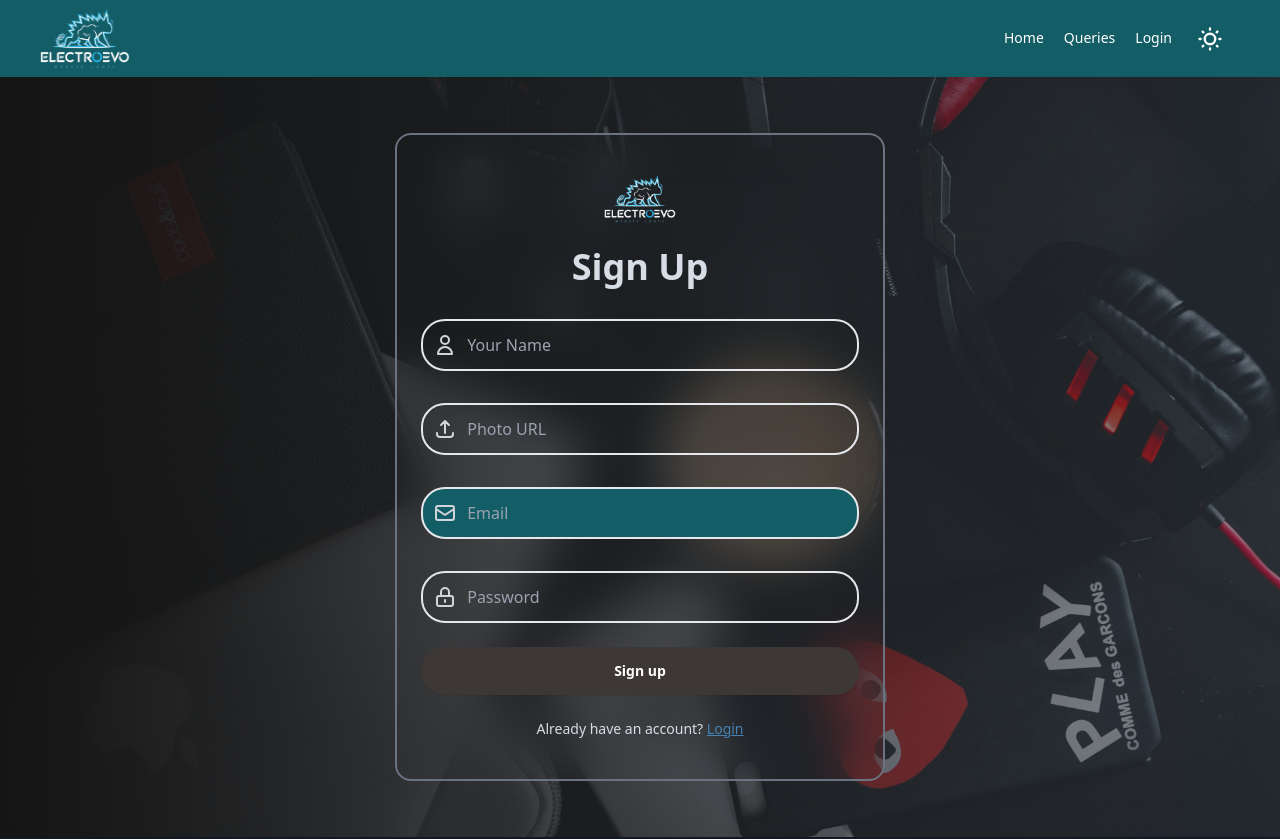
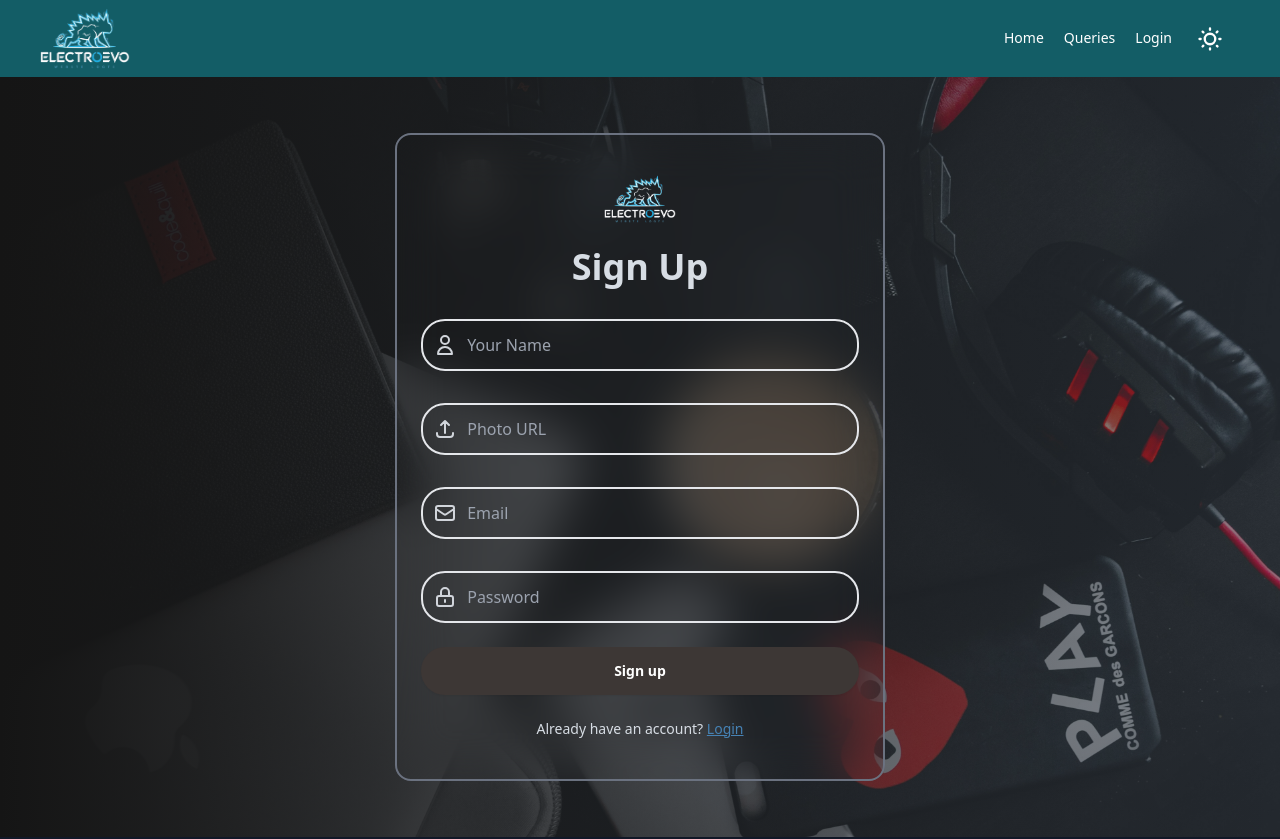
Before and after one commit to mahdirahman356/electro-evo, a React (Vite) app: page /signup in a window 1280 px wide. Shown: the top 839 px of the page. Built offline with nearby package versions, Linux system fonts and the light colour scheme; no server answers.

Commit message:
fix some mistake

```diff
--- a/src/Components/Login.jsx
+++ b/src/Components/Login.jsx
@@ -113,7 +113,7 @@ const Login = () => {
                                 </form>
                                 <div className="w-[80%] mx-auto">
                                       <p className="text-center mt-3">____________or____________</p>
-                                      <button onClick={handleGoogleLogIn} className="btn btn-outline border-gray-600 border-2 rounded-3xl w-full mt-3 text-white"><AiOutlineGoogle className="text-[30px]" /> Continue with Google</button>
+                                      <button onClick={handleGoogleLogIn} className="btn btn-outline border-gray-600 border-2 rounded-3xl w-full mt-3 text-white"><AiOutlineGoogle className="text-[20px] md:text-[30px]" /> Continue with Google</button>
                                       <div className="mt-4 text-center ">
                                         <p className="text-sm">
                                             Do not have an account? <Link to='/signup' className="underline text-[steelblue]">Sign Up</Link>
--- a/src/Components/SignUp.jsx
+++ b/src/Components/SignUp.jsx
@@ -112,7 +112,7 @@ const SignUp = () => {
                                         </span>
                                         <input type="email"
                                             name="email"
-                                            className="w-full rounded-3xl py-3 bg-[#135D66]  border-2 text-white px-11 dark:border-gray-600 focus:border-blue-400 dark:focus:border-blue-300 focus:ring-blue-300 focus:outline-none focus:ring focus:ring-opacity-40"
+                                            className="w-full rounded-3xl py-3 bg-[#15151503]  border-2 text-white px-11 dark:border-gray-600 focus:border-blue-400 dark:focus:border-blue-300 focus:ring-blue-300 focus:outline-none focus:ring focus:ring-opacity-40"
                                             placeholder="Email"
                                             required />
                                     </div>
```
